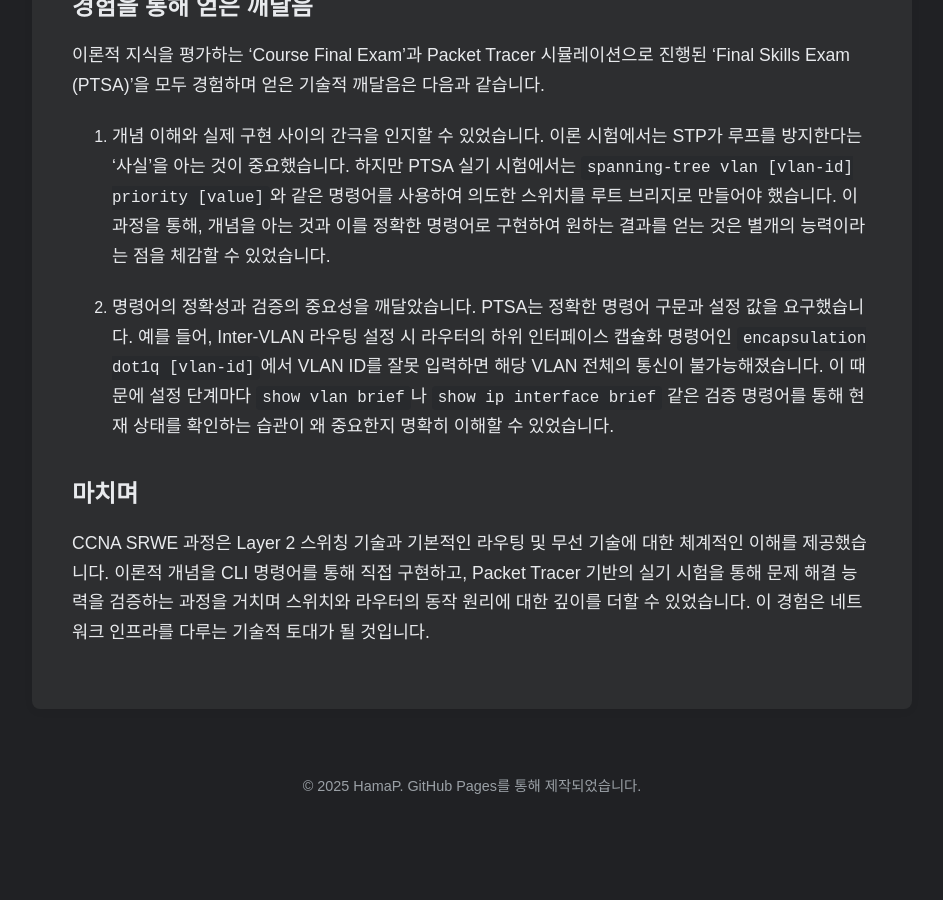
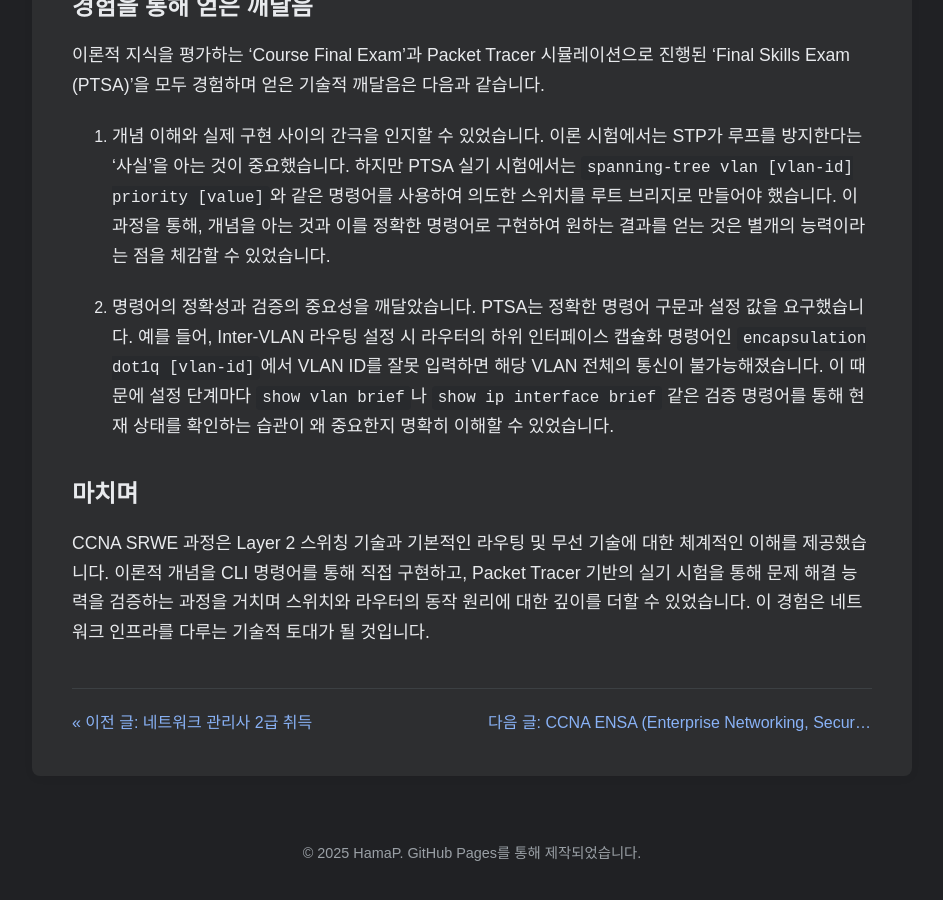
Before and after one commit to HamaP0/HamaP0.github.io, a Jekyll site: the page built from _posts/2025-07-19-CCNA2_SRWE.md, in a window 1280 px wide and 900 px high, scrolled down 873 px. Shown: the whole window, without its empty margins (168-1111 px from the left). Built offline with Jekyll 4.4.1, drawn with Linux system fonts in a browser that asks for light colours; some web fonts are replaced; before the commit the page ends 1706 px from its top, so only the background shows below that.

Commit message:
Update post.html

```diff
--- a/_layouts/post.html
+++ b/_layouts/post.html
@@ -18,36 +18,37 @@ layout: default
   </div>
 
   <!-- ====================================================== -->
-  <!-- 'capture'를 사용한, 안정성이 보장된 최종 내비게이션 -->
+  <!-- forloop.index0를 사용한, 올바르고 안정적인 최종 내비게이션 -->
   <!-- ====================================================== -->
   {% assign category_name = page.categories | first %}
   {% if category_name %}
-    {% comment %} 1. 글을 날짜순으로 명확하게 정렬합니다. {% endcomment %}
+    {% comment %} 1. 글을 날짜순(오래된 순)으로 명확하게 정렬합니다. {% endcomment %}
     {% assign sorted_posts = site.categories[category_name] | sort: 'date' %}
+    {% assign post_count = sorted_posts | size %}
 
-    {% comment %} 2. 루프를 돌며 현재 글을 찾고, 링크 HTML을 변수에 '캡처'합니다. {% endcomment %}
-    {% for post in sorted_posts %}
-      {% if post.url == page.url %}
-        {% if forloop.previous %}
-          {% capture prev_link %}
-            <a class="prev" href="{{ forloop.previous.url | relative_url }}">« 이전 글: {{ forloop.previous.title }}</a>
-          {% endcapture %}
-        {% endif %}
-        {% if forloop.next %}
-          {% capture next_link %}
-            <a class="next" href="{{ forloop.next.url | relative_url }}">다음 글: {{ forloop.next.title }} »</a>
-          {% endcapture %}
-        {% endif %}
-      {% endif %}
-    {% endfor %}
+    {% if post_count > 1 %}
+      <nav class="post-nav">
+        {% comment %} 2. 정렬된 목록을 반복하며 현재 글의 인덱스를 찾고, 즉시 링크를 생성합니다. {% endcomment %}
+        {% for post in sorted_posts %}
+          {% if post.url == page.url %}
 
-    {% comment %} 3. 캡처된 변수에 내용이 있을 경우에만, <nav> 태그와 함께 출력합니다. {% endcomment %}
-    {% if prev_link or next_link %}
-      <nav class="post-nav">
-        {{ prev_link }}
-        {{ next_link }}
+            {% comment %} 현재 글의 인덱스(index0)가 0보다 크면, 이전 글이 존재합니다. {% endcomment %}
+            {% if forloop.index0 > 0 %}
+              {% assign prev_post_index = forloop.index0 | minus: 1 %}
+              {% assign prev_post = sorted_posts[prev_post_index] %}
+              <a class="prev" href="{{ prev_post.url | relative_url }}">« 이전 글: {{ prev_post.title }}</a>
+            {% endif %}
+
+            {% comment %} 현재 글의 인덱스가 (총 개수 - 1)보다 작으면, 다음 글이 존재합니다. {% endcomment %}
+            {% if forloop.index0 < post_count | minus: 1 %}
+              {% assign next_post_index = forloop.index0 | plus: 1 %}
+              {% assign next_post = sorted_posts[next_post_index] %}
+              <a class="next" href="{{ next_post.url | relative_url }}">다음 글: {{ next_post.title }} »</a>
+            {% endif %}
+
+          {% endif %}
+        {% endfor %}
       </nav>
     {% endif %}
   {% endif %}
-
 </article>
```
